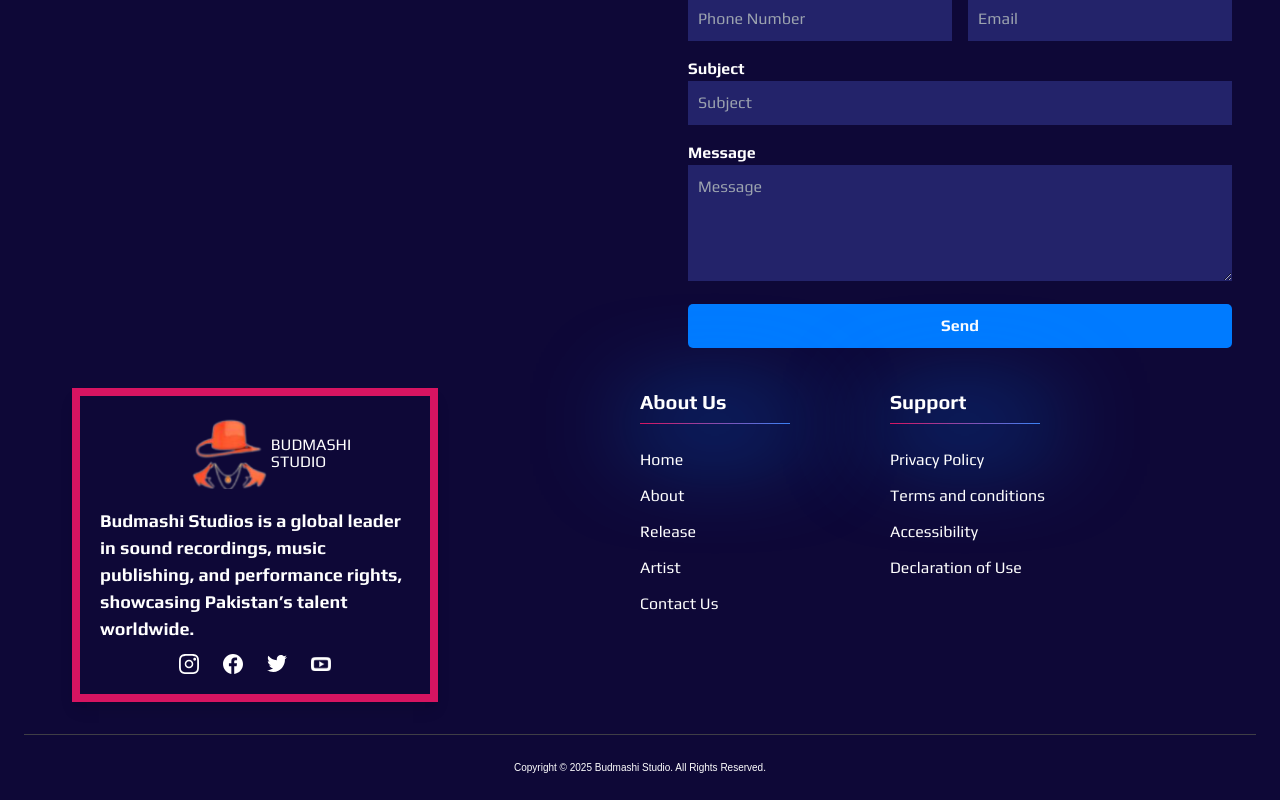
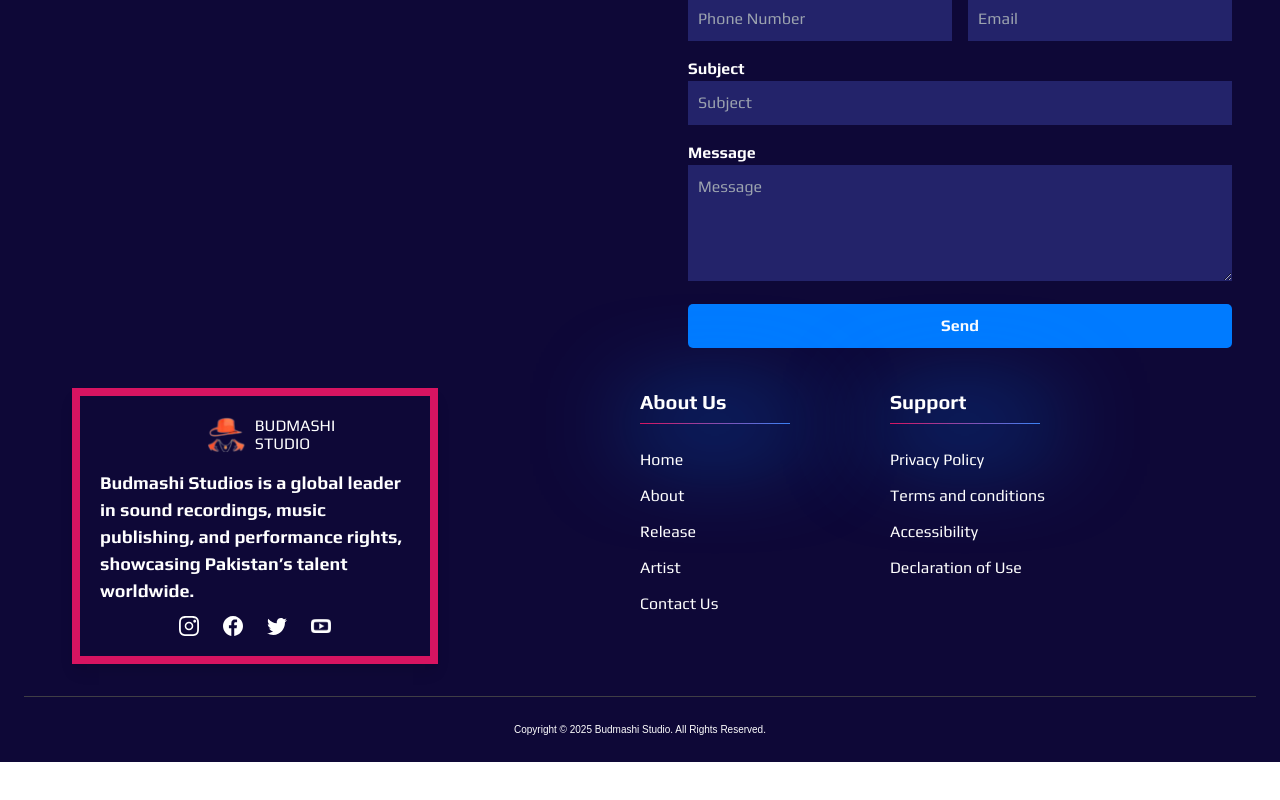
Before and after one commit to AliAon/budmashi-app, a Next.js app: page / in a window 1280 px wide. Shown: the part 3191-3991 px from the top of the page. After the commit the page ends 3953 px from the top, so only its background shows below. Built offline with nearby package versions, Linux system fonts and the light colour scheme.

Commit message:
file optimized

```diff
--- a/src/components/Footer.jsx
+++ b/src/components/Footer.jsx
@@ -31,8 +31,8 @@ const Footer = () => {
           <div className="flex flex-col justify-center items-center p-5 border-8 border-[#d71461] shadow-lg relative
                     transition-all duration-300 shadow-[0_0_15px_5px_#d71461]">
             {/* Overlay Image */}
-            <div className="flex flex-row items-center ml-8">
-              <Image src={logo} alt="Budmashi Studio" width={80} height={80} />
+            <div className="flex flex-row items-center ml-8 space-x-2">
+              <Image src={logo} alt="Budmashi Studio" width={40} height={40} />
               <p className="text-white text-[16px] leading-[17.8px]" style={{ fontFamily: "Play, sans-serif" }}>
                 BUDMASHI<br />STUDIO
               </p>
```
